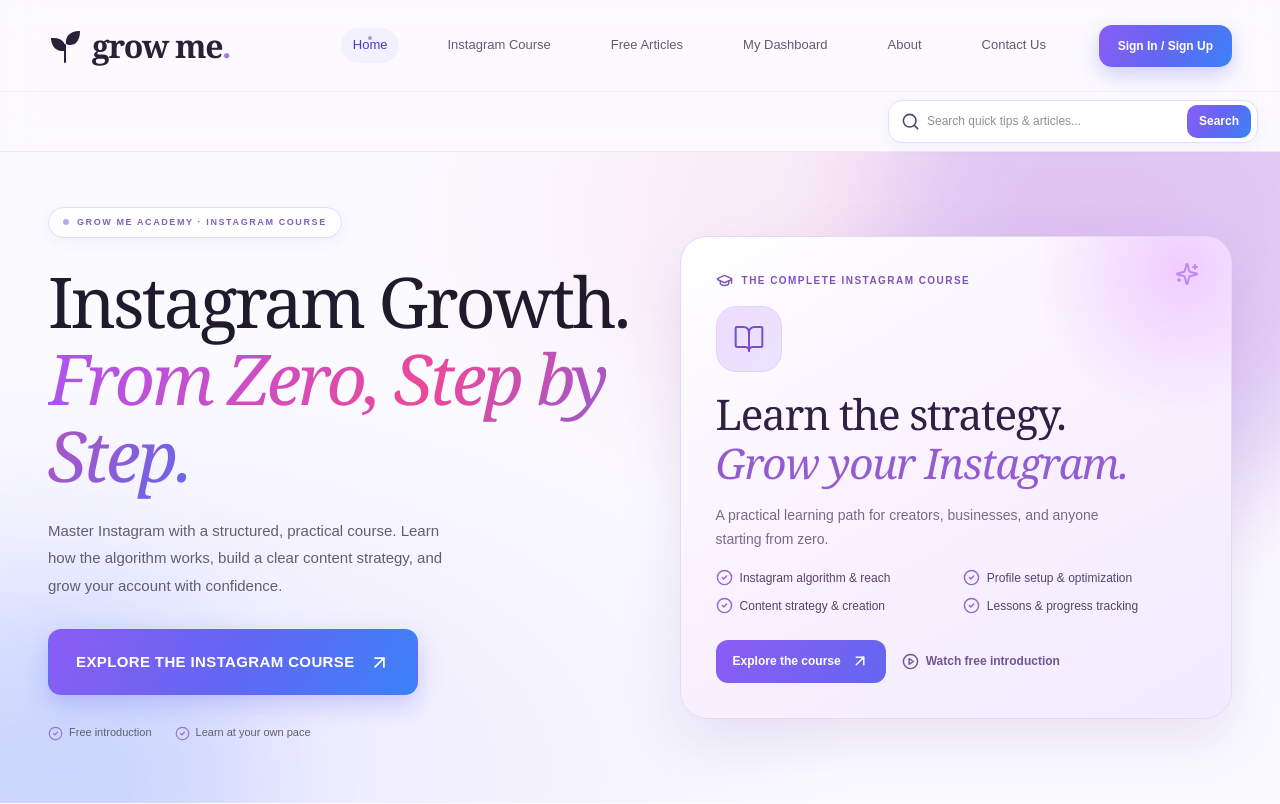
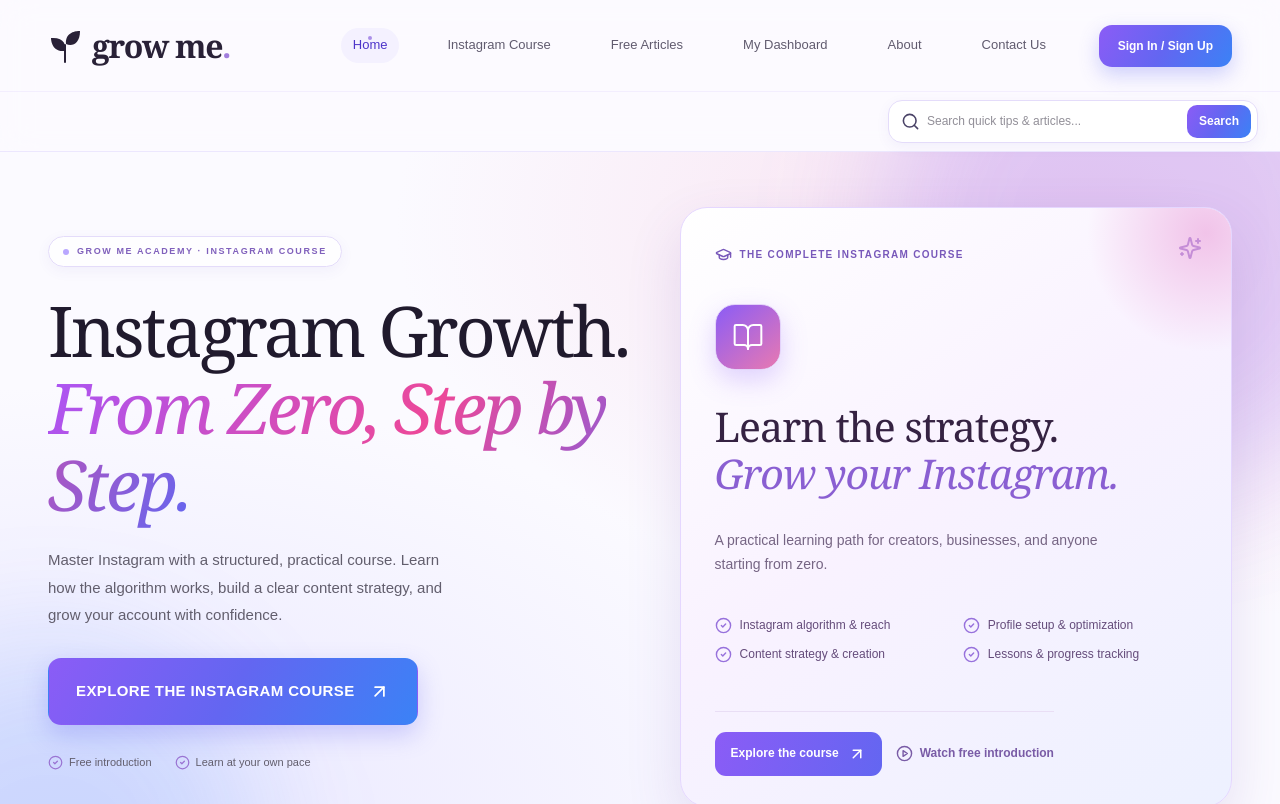
Before and after one commit to AdrijaHimavat/english-website, a Next.js app: page / in a window 1280 px wide. Shown: the top 804 px of the page. Built offline with nearby package versions, Linux system fonts and the light colour scheme; no server answers.

Commit message:
Style homepage Instagram course brochure and Studio app promotion

```diff
--- a/app/globals.css
+++ b/app/globals.css
@@ -3515,3 +3515,24 @@ body{background:radial-gradient(1200px 600px at 100% -10%,rgba(139,92,246,.07),t
 @media(max-width:1100px){.gm-course-brochure{padding:27px}.gm-course-brochure-points{grid-template-columns:1fr}}
 @media(max-width:760px){.gm-home-promos{padding-top:22px;padding-bottom:55px}.gm-course-brochure{min-height:unset;padding:29px 23px}.gm-course-brochure-points{grid-template-columns:1fr}.hero-section .hero-grid{gap:26px}.gm-course-brochure-actions{gap:14px}}
 @media(max-width:420px){.gm-course-brochure h2{font-size:30px}.gm-course-brochure-link{width:100%}.gm-course-brochure-actions{width:100%}}
+
+/* Homepage: course brochure and Studio app promotion */
+.gm-home-promos{padding-top:42px;padding-bottom:65px}
+.gm-course-brochure{position:relative;overflow:hidden;isolation:isolate;align-self:center;padding:38px 34px 30px;border:1px solid #e5d7ff;border-radius:27px;background:linear-gradient(145deg,#ffffff 0%,#f9f2ff 47%,#edf1ff 100%);box-shadow:0 22px 55px rgba(98,67,165,.14);color:#38234f}
+.gm-course-brochure-glow{position:absolute;z-index:-1;width:240px;height:240px;right:-95px;top:-95px;border-radius:50%;background:radial-gradient(circle,#f1c3e9 0%,rgba(241,195,233,0) 70%)}
+.gm-course-brochure-kicker{display:inline-flex;align-items:center;gap:8px;color:#7858ba;font-size:10px;font-weight:800;letter-spacing:1.3px}
+.gm-course-brochure-icon{width:66px;height:66px;display:grid;place-items:center;background:linear-gradient(140deg,#8b5cf6,#e879b1);border-radius:20px;color:white;box-shadow:0 10px 26px rgba(139,92,246,.26);margin:24px 0 16px}
+.gm-course-brochure h2{font-family:Georgia,"Times New Roman",serif;font-size:clamp(28px,3.2vw,43px);letter-spacing:-1px;line-height:1.14;color:#352242}
+.gm-course-brochure h2 em{font-weight:400;color:#8a5fd2}
+.gm-course-brochure>p{font-size:14px;line-height:1.75;color:#766584;margin-top:14px;max-width:420px}
+.gm-course-brochure-points{display:grid;grid-template-columns:repeat(2,minmax(0,1fr));gap:12px 14px;margin:23px 0}
+.gm-course-brochure-points span{display:flex;align-items:center;gap:8px;color:#654c7b;font-size:12px;line-height:1.45}
+.gm-course-brochure-points svg{flex:0 0 auto;color:#9771dc}
+.gm-course-brochure-actions{display:flex;align-items:center;gap:14px;flex-wrap:wrap;border-top:1px solid #e9def5;padding-top:20px}
+.gm-course-brochure-link{display:inline-flex;align-items:center;gap:9px;border-radius:11px;padding:12px 16px;color:white;background:linear-gradient(110deg,#8b5cf6,#6366f1);font-size:12px;font-weight:750}
+.gm-course-brochure-secondary{display:inline-flex;align-items:center;gap:7px;color:#795ba6;font-size:12px;font-weight:650}
+.gm-course-brochure-spark{position:absolute;right:29px;top:28px;color:#c58ed7}
+.gm-home-promos .gm-planner{margin:0}
+@media(max-width:1000px){.gm-course-brochure{padding:28px 24px}.gm-course-brochure-points{grid-template-columns:1fr}}
+@media(max-width:760px){.gm-home-promos{padding-top:28px;padding-bottom:45px}.gm-course-brochure{width:100%;max-width:580px;margin-inline:auto}.gm-course-brochure-points{grid-template-columns:repeat(2,minmax(0,1fr))}}
+@media(max-width:460px){.gm-course-brochure{padding:25px 20px}.gm-course-brochure-points{grid-template-columns:1fr}.gm-course-brochure-actions{align-items:stretch;flex-direction:column}.gm-course-brochure-link{justify-content:center}}
```
